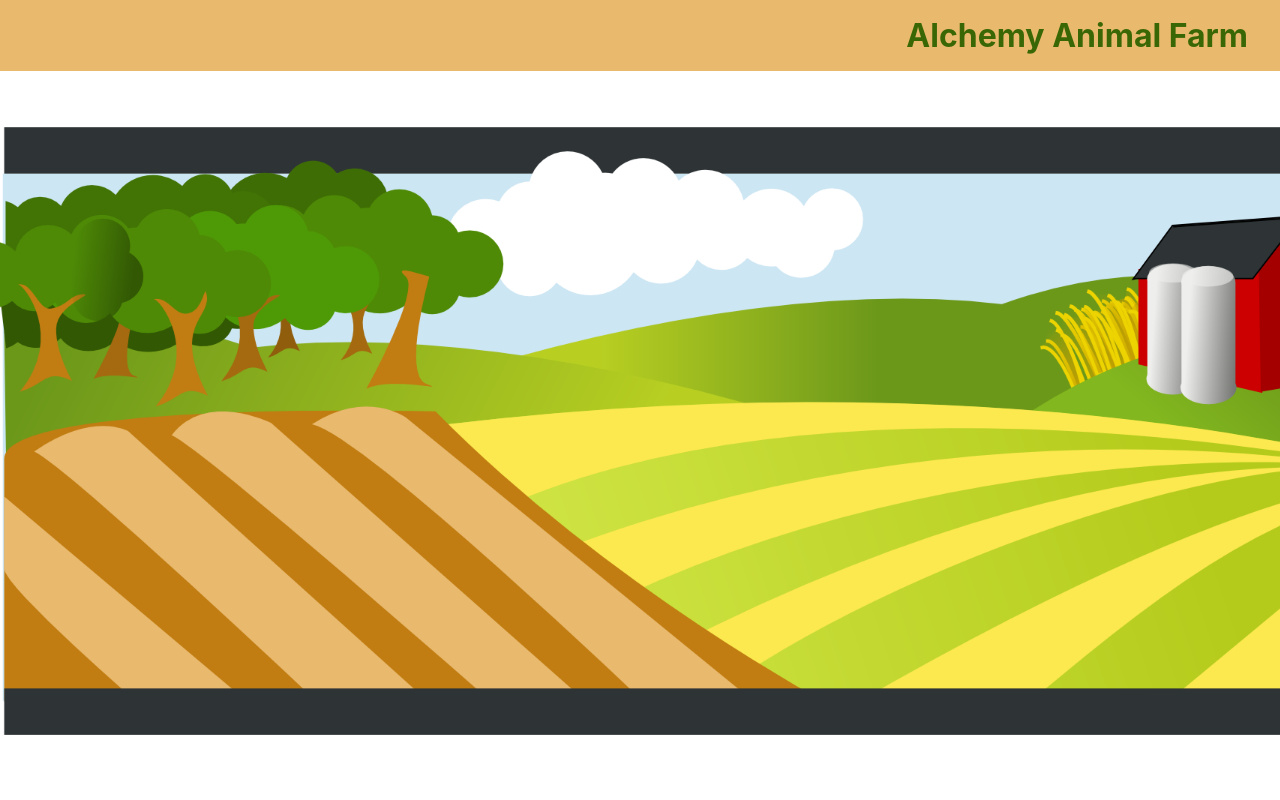
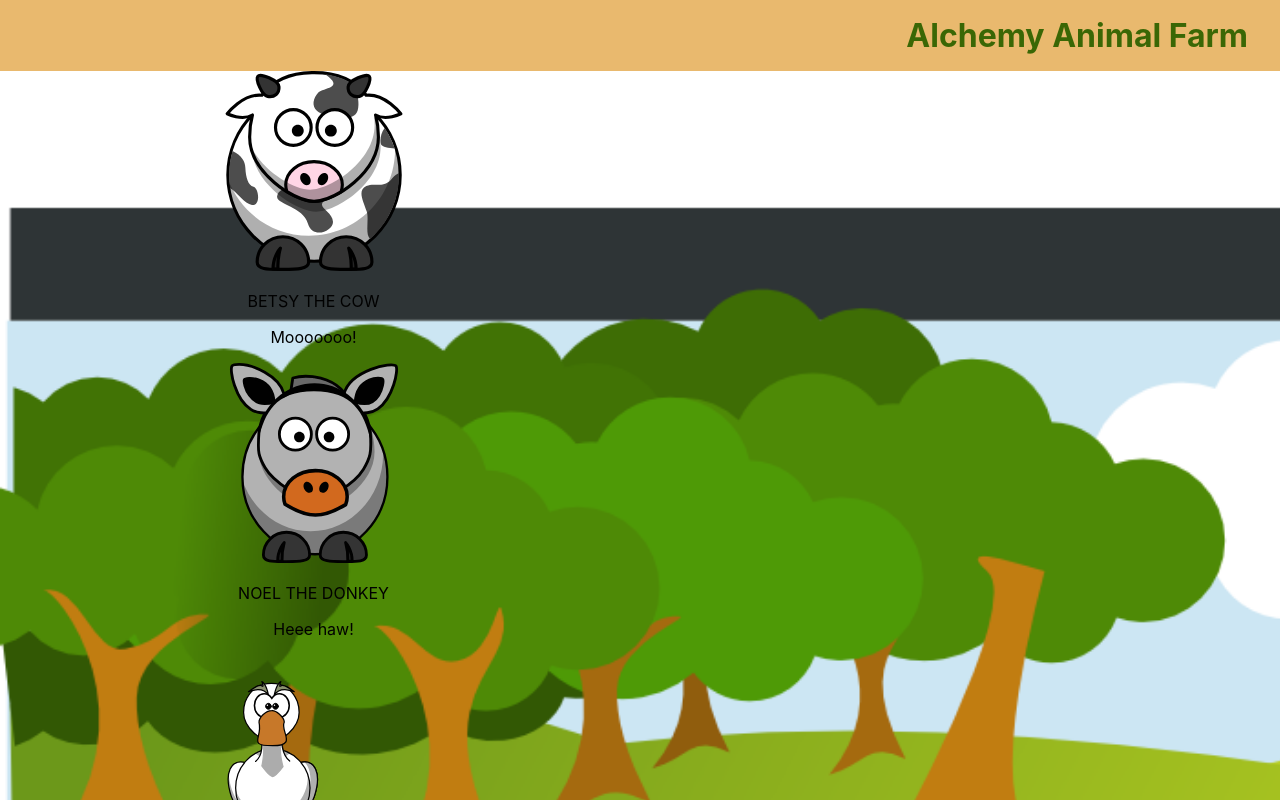
Before and after one commit to viccaruso/animal-farm-react-from-scratch, a React (Create React App) app: page / in a window 1280 px wide. Shown: the top 800 px of the page. Built offline with nearby package versions, Linux system fonts and the light colour scheme.

Commit message:
Main component rendering AnimalList component

```diff
--- a/src/Animal/Animal.css
+++ b/src/Animal/Animal.css
@@ -1,3 +1,3 @@
-.animal-card .name {
-  text-transform: capitalize;
+.name {
+  text-transform: uppercase;
 }
--- a/src/Animal/Animal.js
+++ b/src/Animal/Animal.js
@@ -1,9 +1,10 @@
 import React from 'react';
+import './Animal.css';
 
 export default function Animal({ animal }) {
   return (
     <div className='animal-card' style={{ top: animal.top, left: animal.left }}>
-      <img src={`/images/${animal.type}.svg`} />
+      <img src={`/animals/${animal.type}.svg`} />
       <p className='name'>{ animal.name }</p>
       <p>{ animal.says }</p>
     </div>
--- a/src/App.js
+++ b/src/App.js
@@ -8,7 +8,7 @@ function App() {
   return (
     <div className='App'>
       <Header greeting='Alchemy Animal Farm' />
-      <Main />
+      <Main animals={animals}/>
       <Footer email='fake.email@fakedomain.com' />
     </div>
   );
--- a/src/Main/Main.css
+++ b/src/Main/Main.css
@@ -1,8 +1,11 @@
 main {
   display: flex;
+  width: 100%;
   flex-wrap: wrap;
-  margin-bottom: 40px;
   background-size: cover;
-  height: calc(100vh - 80px);
-  align-content: flex-start;
 }
+
+img {
+  height: 200px;
+  width: 200px;
+}
--- a/src/Main/Main.js
+++ b/src/Main/Main.js
@@ -3,11 +3,10 @@ import './Main.css';
 import AnimalList from '../AnimalList/AnimalList';
 const backgroundImg = './background.png';
 
-export default function Main(props) {
+export default function Main({ animals }) {
   return (
     <main style={{ backgroundImage: `url(${backgroundImg})` }}>
-
-
+      <AnimalList animals={animals} />
     </main>
   );
 }
```
Also changed, not shown: src/AnimalList/AnimalList.js (line endings or trailing spaces).
